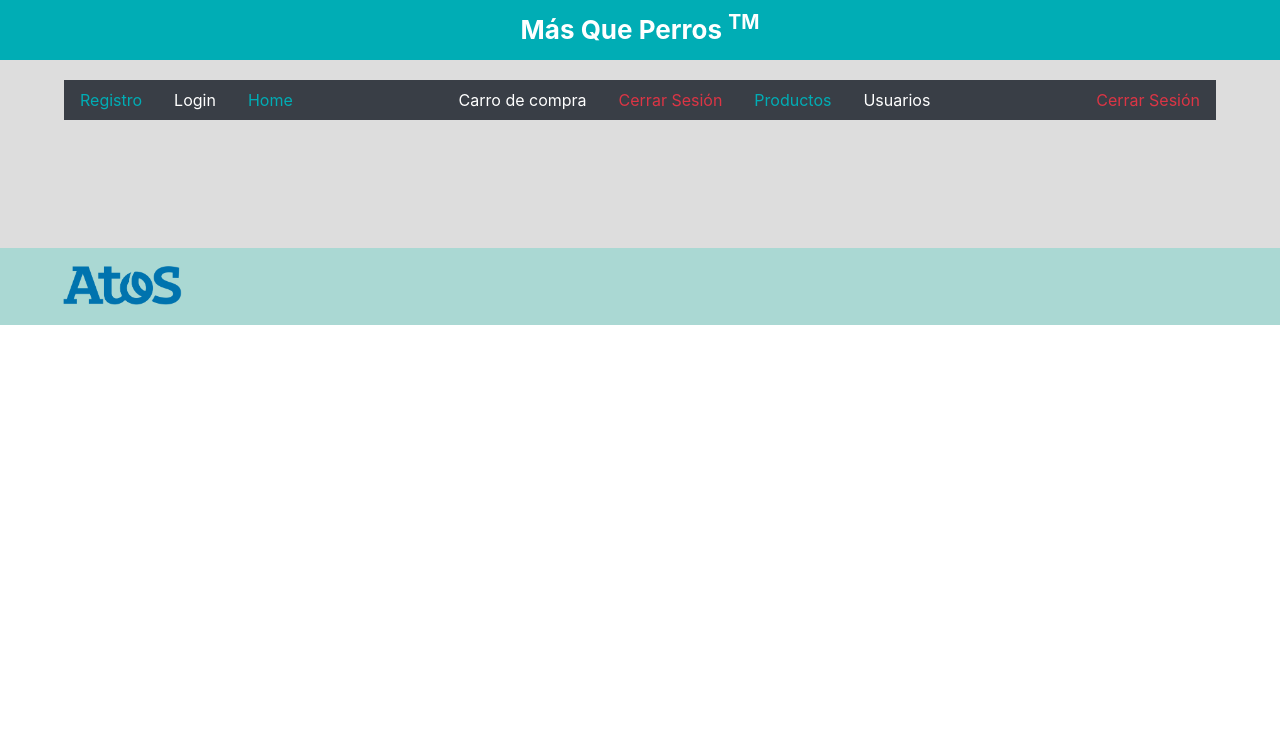
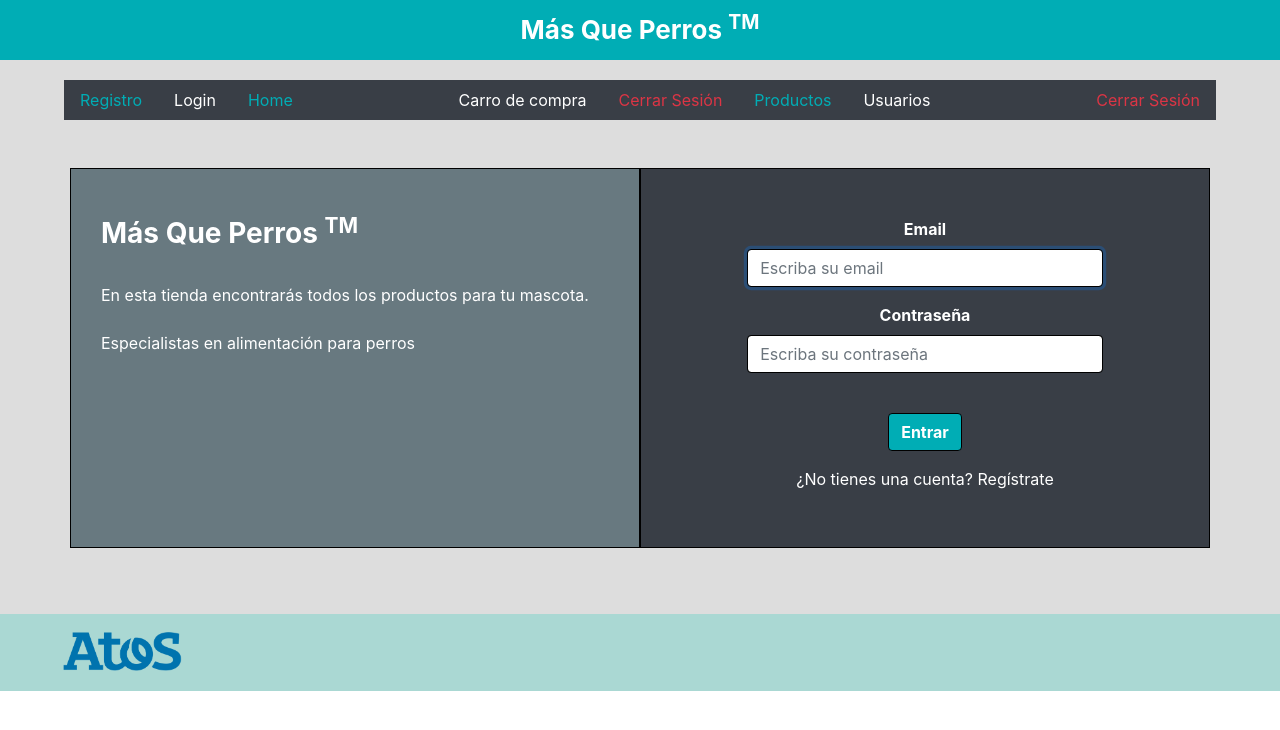
Before and after one commit to diegocastreje/E3ATeam, an Angular app in the folder MasQuePerros/MasQuePerrosFront/: page /login in a window 1280 px wide. Before the commit this address led to /. Shown: the top 730 px of the page. Built offline with nearby package versions, Linux system fonts and the light colour scheme.

Commit message:
Añadiendo componente login

```diff
--- a/MasQuePerros/MasQuePerrosFront/src/app/app.module.ts
+++ b/MasQuePerros/MasQuePerrosFront/src/app/app.module.ts
@@ -8,9 +8,11 @@ import { FooterComponent } from './footer/footer.component';
 import { UserComponent } from './users/user.component';
 import { ItemsComponent } from './items/items.component';
 import { ItemService } from './items/item.service';
+import { LoginComponent } from './login/login.component';
 
 const routes: Routes = [
   {path: '', redirectTo: '/items', pathMatch: 'full'},
+  {path: 'login', component: LoginComponent},
   {path: 'items', component: ItemsComponent},
   {path: 'users', component: UserComponent}
 ];
@@ -21,7 +23,8 @@ const routes: Routes = [
     HeaderComponent,
     FooterComponent,
     ItemsComponent,
-    UserComponent
+    UserComponent,
+    LoginComponent
   ],
   imports: [
     BrowserModule,
--- a/MasQuePerros/MasQuePerrosFront/src/app/footer/footer.component.css
+++ b/MasQuePerros/MasQuePerrosFront/src/app/footer/footer.component.css
@@ -1,6 +1,6 @@
 .footer{
   background-color: #aad8d3;
-  margin-top: 128px;
+  margin-top: 66px;
 }
 .footerDiv{
   width: 100%;
--- /dev/null
+++ b/MasQuePerros/MasQuePerrosFront/src/app/login/login.component.css
@@ -0,0 +1,23 @@
+.column1{
+  background: #687980;
+  border: 1px solid black;
+}
+.column2{
+  background: #393e46;
+  border: 1px solid black;
+}
+.height{
+  height: 330px;
+}
+.input{
+  width: 70%;
+  margin: auto;
+  border: 1px solid black;
+}
+.btnLogin{
+  background: #00adb5; font-weight: bold;
+  border: 1px solid black;
+}
+.bold{
+  font-weight: bold;
+}
--- /dev/null
+++ b/MasQuePerros/MasQuePerrosFront/src/app/login/login.component.html
@@ -0,0 +1,34 @@
+<div class="container table">
+  <div class="row">
+    <div class="col mt-5 column1">
+      <div class="container height text-white mt-5 me-5 ms-5">
+        <h3 class="bold">
+          {{ title }}
+          <sup>{{ symbol }}</sup>
+        </h3>
+        <br>
+        {{ text1 }}
+        <br><br>
+        {{ text2 }}
+      </div>
+    </div>
+    <div class="col mt-5 column2">
+      <div class="container height text-white mt-5 me-5 ms-5">
+        <div class="form-group text-center">
+          <label class="bold">Email</label>
+          <input type="text" class="form-control input" placeholder="Escriba su email" autofocus required>
+        </div>
+        <div class="form-group text-center">
+          <label class="bold">Contraseña</label>
+          <input type="password" class="form-control input" placeholder="Escriba su contraseña" required>
+        </div><br>
+        <div class="form-group text-center">
+          <button type="submit" class="btn btnLogin text-white">Entrar</button>
+        </div>
+        <div class="text-center">
+          <span><a class="text-white">¿No tienes una cuenta? Regístrate</a></span>
+        </div>
+      </div>
+    </div>
+  </div>
+</div>
--- /dev/null
+++ b/MasQuePerros/MasQuePerrosFront/src/app/login/login.component.ts
@@ -0,0 +1,20 @@
+import { Component, OnInit } from '@angular/core';
+
+@Component({
+  selector: 'app-login',
+  templateUrl: './login.component.html',
+  styleUrls: ['./login.component.css']
+})
+export class LoginComponent implements OnInit {
+
+  title: string = "Más Que Perros";
+  symbol: string = 'TM';
+  text1: string = "En esta tienda encontrarás todos los productos para tu mascota.";
+  text2: string = "Especialistas en alimentación para perros";
+
+  constructor() { }
+
+  ngOnInit(): void {
+  }
+
+}
```
